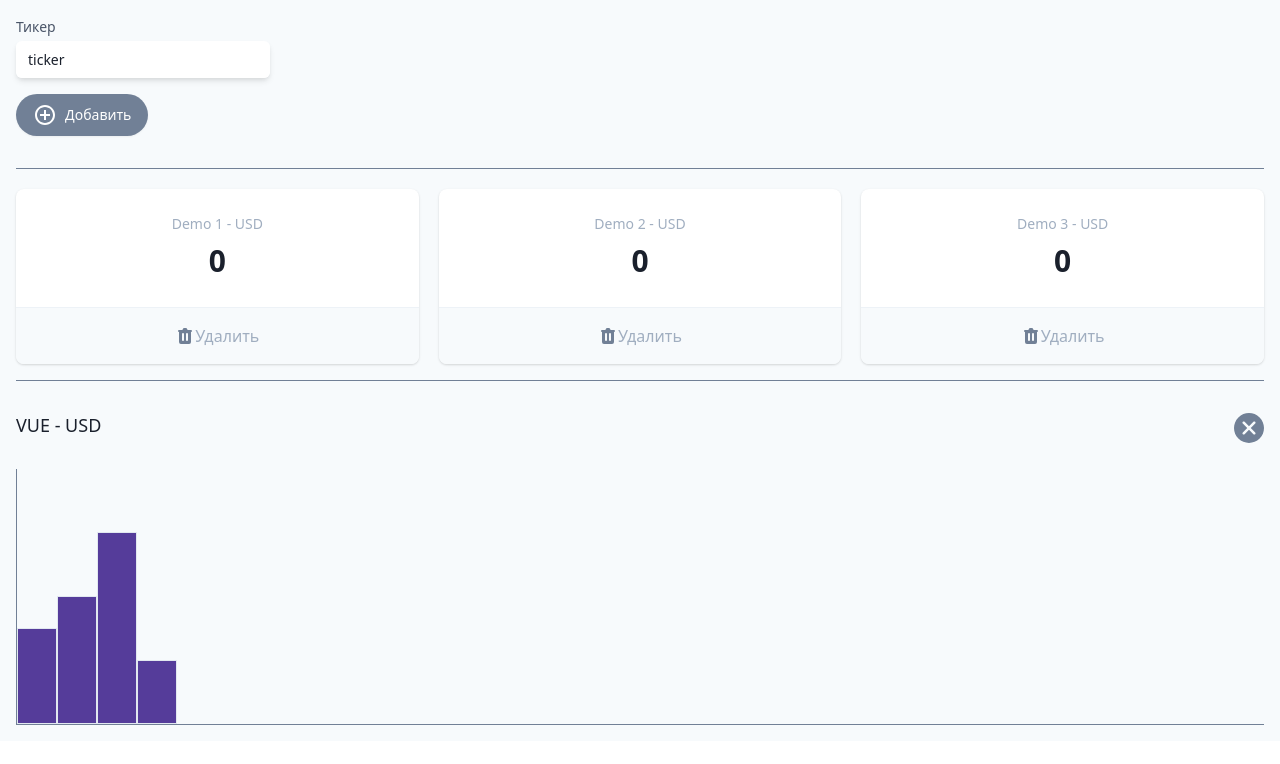
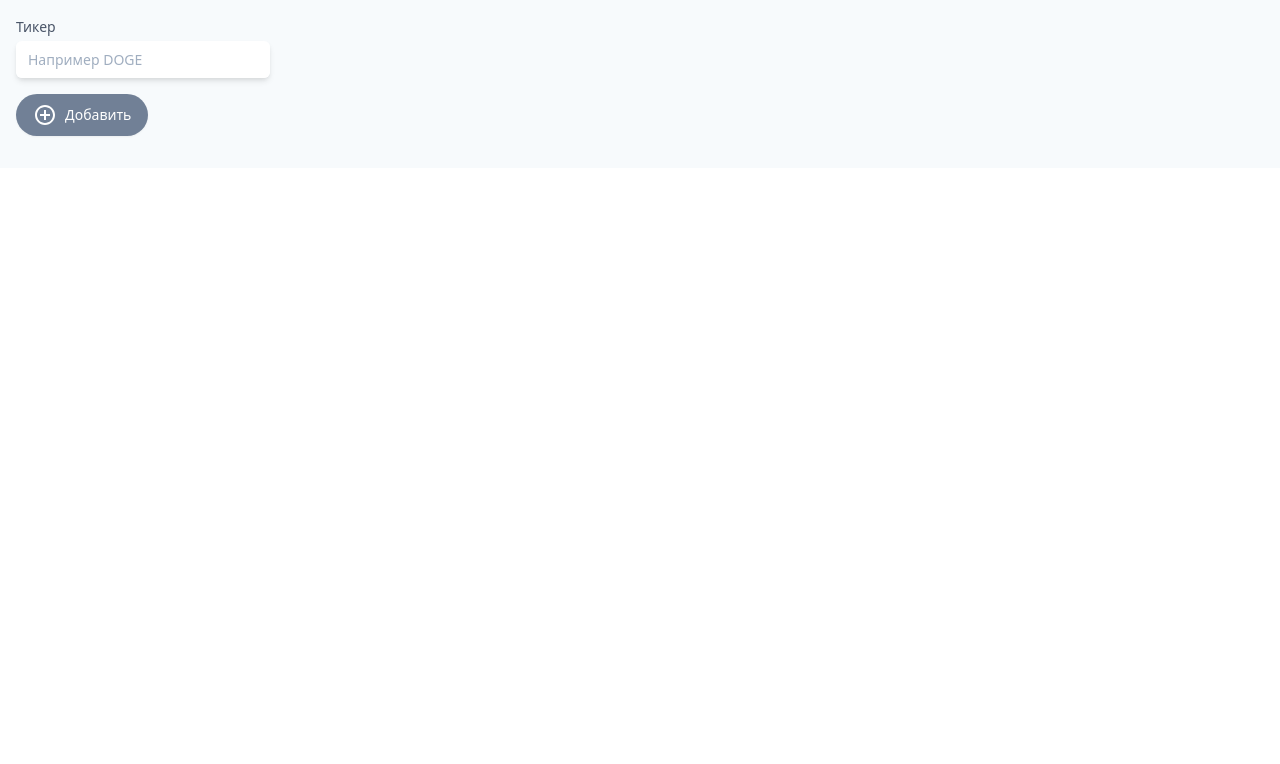
Before and after one commit to julmedvedeva/cryptomonicon-vue, a Vue app: page / in a window 1280 px wide. Shown: the top 764 px of the page. Built offline with nearby package versions, Linux system fonts and the light colour scheme.

Commit message:
feat: add apiKey and real data

```diff
--- a/src/App.vue
+++ b/src/App.vue
@@ -76,6 +76,10 @@
           <div
             v-for="t in tickers"
             v-bind:key="t.name"
+            v-on:click="selectTicker(t)"
+            v-bind:class="{
+              'border-4': sel === t,
+            }"
             class="bg-white overflow-hidden shadow rounded-lg border-purple-800 border-solid cursor-pointer"
           >
             <div class="px-4 py-5 sm:p-6 text-center">
@@ -88,7 +92,7 @@
             </div>
             <div class="w-full border-t border-gray-200"></div>
             <button
-              @click="handleDelete(t)"
+              @click.stop="handleDelete(t)"
               class="flex items-center justify-center font-medium w-full bg-gray-100 px-4 py-4 sm:px-6 text-md text-gray-500 hover:text-gray-600 hover:bg-gray-200 hover:opacity-20 transition-all focus:outline-none"
             >
               <svg
@@ -109,17 +113,23 @@
         </dl>
         <hr class="w-full border-t border-gray-600 my-4" />
       </template>
-      <section class="relative">
+      <section v-if="sel" class="relative">
         <h3 class="text-lg leading-6 font-medium text-gray-900 my-8">
-          VUE - USD
+          {{ sel.name }} - USD
         </h3>
         <div class="flex items-end border-gray-600 border-b border-l h-64">
-          <div class="bg-purple-800 border w-10 h-24"></div>
-          <div class="bg-purple-800 border w-10 h-32"></div>
-          <div class="bg-purple-800 border w-10 h-48"></div>
-          <div class="bg-purple-800 border w-10 h-16"></div>
+          <div
+            v-for="(bar, ind) in normalizeGraph()"
+            v-bind:key="ind"
+            v-bind:style="{ height: `${bar}%` }"
+            class="bg-purple-800 border w-10"
+          ></div>
         </div>
-        <button type="button" class="absolute top-0 right-0">
+        <button
+          v-on:click="sel = null"
+          type="button"
+          class="absolute top-0 right-0"
+        >
           <svg
             xmlns="http://www.w3.org/2000/svg"
             xmlns:xlink="http://www.w3.org/1999/xlink"
@@ -152,22 +162,45 @@
   name: 'APP',
   data() {
     return {
-      ticker: 'ticker',
-      tickers: [
-        { name: 'Demo 1', price: '0' },
-        { name: 'Demo 2', price: '0' },
-        { name: 'Demo 3', price: '0' },
-      ],
+      ticker: '',
+      tickers: [],
+      sel: null,
+      graph: [],
     };
   },
   methods: {
     add() {
-      const newTicker = { name: this.ticker, price: '0' };
-      this.tickers.push(newTicker);
+      const currentTicker = { name: this.ticker, price: '0' };
+      this.tickers.push(currentTicker);
+      setInterval(async () => {
+        const fetching = await fetch(
+          `https://min-api.cryptocompare.com/data/price?fsym=${currentTicker.name}&tsyms=USD&api_key=645a62f66756dcd69a2fe1a617ee476df5bddab0f1c59c966cb5e70ce7207d20`,
+        );
+        const dataFetch = await fetching.json();
+        this.tickers.find((item) => item.name === currentTicker.name).price =
+          dataFetch.USD > 1
+            ? dataFetch.USD.toFixed(2)
+            : dataFetch.USD.toPrecision(2);
+
+        if (this.sel?.name === currentTicker.name) {
+          this.graph.push(dataFetch.USD);
+        }
+      }, 3000);
       this.ticker = '';
+    },
+    selectTicker(ticker) {
+      this.sel = ticker;
+      this.graph = [];
     },
     handleDelete(t) {
       this.tickers = this.tickers.filter((item) => item !== t);
+    },
+    normalizeGraph() {
+      const maxValue = Math.max(...this.graph);
+      const minValue = Math.min(...this.graph);
+      return this.graph.map(
+        (price) => 5 + ((price - minValue) * 95) / (maxValue - minValue),
+      );
     },
   },
 };
```
